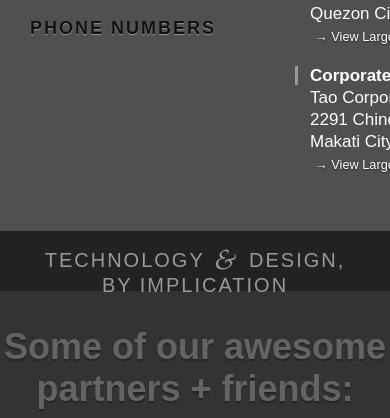
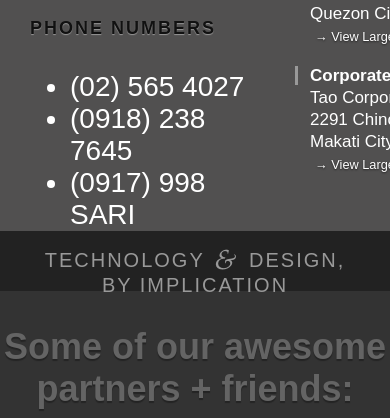
Before and after one commit to sari-software/sari.ph, a plain HTML site: page index.html in a window 390 px wide. Shown: the part 3269-3687 px from the top of the page. Drawn offline with Linux system fonts and the light colour scheme.

Commit message:
add phone numbers

```diff
--- a/index.html
+++ b/index.html
@@ -307,6 +307,11 @@
 
 						<h4>Phone Numbers</h4>
 
+							<ul class="phone">
+								<li><span>(02)</span> 565 4027</li>
+								<li><span>(0918)</span> 238 7645</li>
+								<li><span>(0917)</span> 998 SARI</li>
+							</ul>
 
 					</div>
 
--- a/sass/style.sass
+++ b/sass/style.sass
@@ -379,6 +379,15 @@ body>section
 		display: inline-block
 		+clearfix
 
+	.phone
+		font-size: 17px
+		padding-left: 0
+		margin-top: 20px
+		line-height: 25px
+
+		li span
+			font-weight: 100
+
 	.col
 		// width: 400px
 		height: 230px
```
